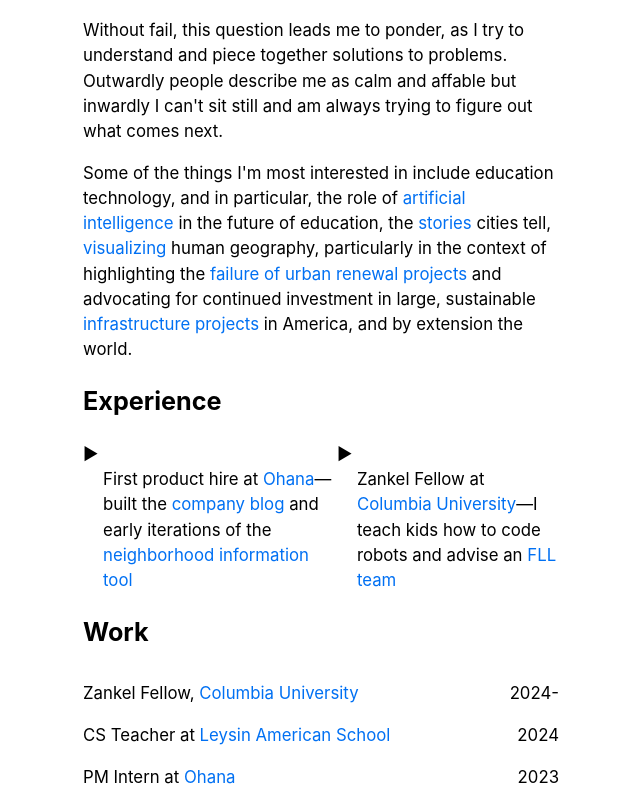
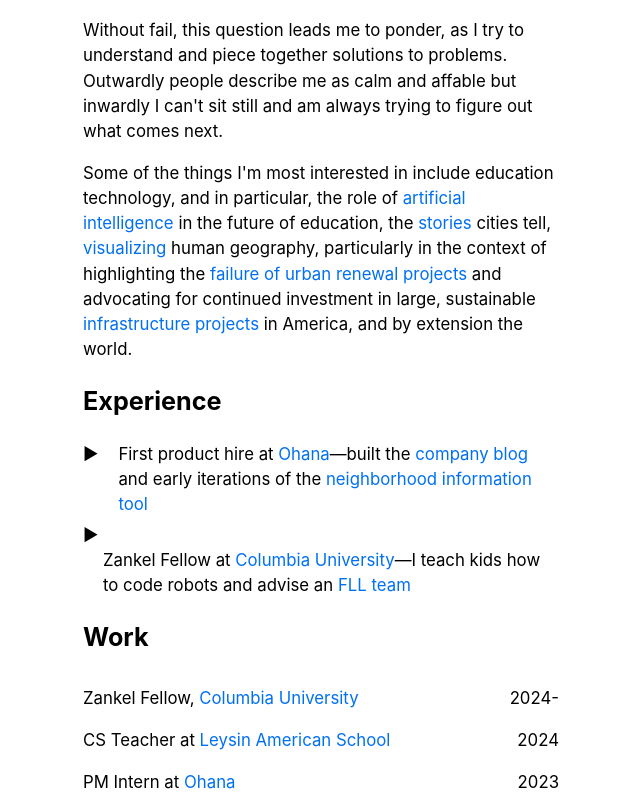
Before and after one commit to dvdhutch/dvdhutch-personal-site, a Next.js app: page / in a window 1280 px wide. Shown: the part 409-1204 px from the top of the page, without its empty margins (319-959 px from the left). Built offline with nearby package versions, Linux system fonts and the light colour scheme.

Commit message:
Update index.js

```diff
--- a/pages/index.js
+++ b/pages/index.js
@@ -30,14 +30,12 @@ export default function Home({ allPostsData }) {
         <h2>Experience</h2>
         <ul className={utilStyles.arrowList}>
           <li className={utilStyles.workItem}>
-            <div>
-              <span className={utilStyles.arrow}>▶</span>
-              <span className={utilStyles.indentedText}>First product hire at <Link href="https://liveohana.ai/"><a>Ohana</a></Link>&mdash;built the <Link href="https://liveohana.ai/blog/ohana-neo"><a>company blog</a></Link> and early iterations of the <Link href="https://liveohana.ai/sublet/new-york-city"><a>neighborhood information tool</a></Link></span>
-            </div>
-            <div>
-              <span className={utilStyles.arrow}>▶</span>
-              <span className={utilStyles.indentedText}>Zankel Fellow at <Link href="https://liveohana.ai/"><a>Columbia University</a></Link>&mdash;I teach kids how to code robots and advise an <Link href="https://www.firstlegoleague.org/"><a>FLL team</a></Link></span>
-            </div>
+            <span className={utilStyles.arrow}>▶</span>
+            <span className={utilStyles.indentedText}>First product hire at <Link href="https://liveohana.ai/"><a>Ohana</a></Link>&mdash;built the <Link href="https://liveohana.ai/blog/ohana-neo"><a>company blog</a></Link> and early iterations of the <Link href="https://liveohana.ai/sublet/new-york-city"><a>neighborhood information tool</a></Link></span>
+          </li>
+          <li>
+            <span className={utilStyles.arrow}>▶</span>
+            <span className={utilStyles.indentedText}>Zankel Fellow at <Link href="https://liveohana.ai/"><a>Columbia University</a></Link>&mdash;I teach kids how to code robots and advise an <Link href="https://www.firstlegoleague.org/"><a>FLL team</a></Link></span>
           </li>
         </ul>
       </section>
```
